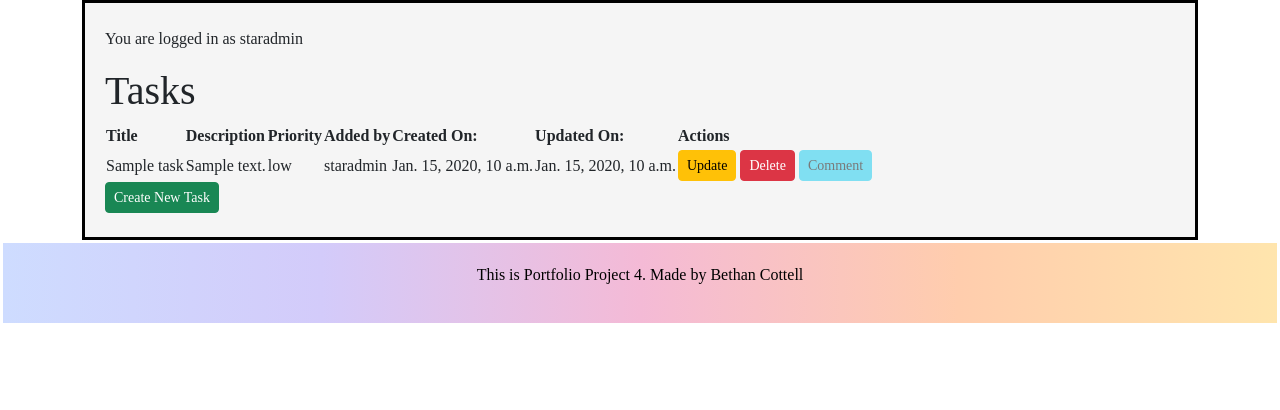
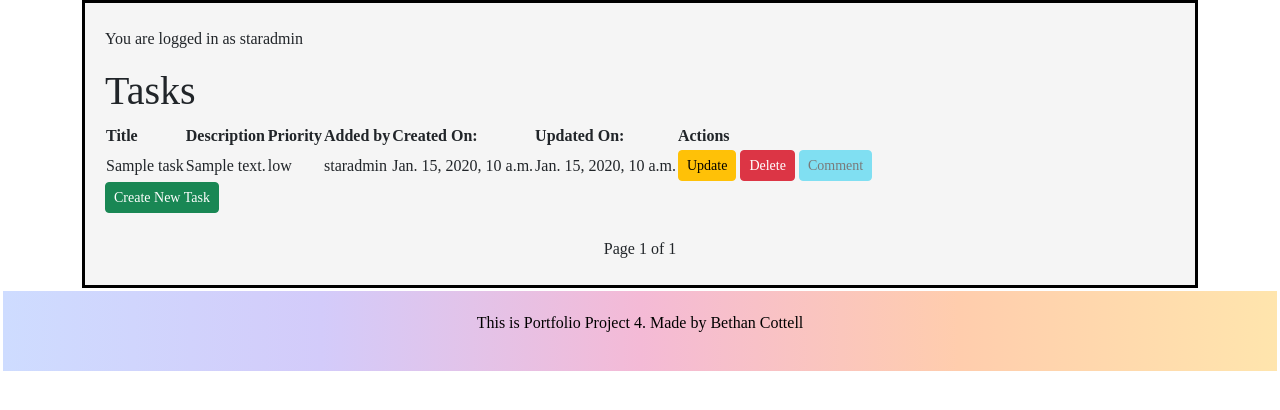
Before and after one commit to BeeBeeBethC/Starplanner-PP4, a Django app: page /read/ in a window 1280 px wide. Shown: the part 288-698 px from the top of the page. Run offline with Django 4.2, Linux system fonts and the light colour scheme; a user stored in the database is signed in; data comes from the database, SQL or seed files in the repository; tables that the repository leaves empty hold one stand-in row (values such as "Sample post"); some web fonts are replaced.

Commit message:
added pagination to read task view

```diff
--- a/starplanner/views.py
+++ b/starplanner/views.py
@@ -6,6 +6,7 @@ from django.template import loader
 from django.http import HttpResponse, HttpResponseRedirect
 from .models import Task
 from .forms import TaskForm, CommentForm
+from django.core.paginator import Paginator
 
 # home - starplanner home view!!
 
@@ -31,8 +32,11 @@ def create_task(request):
 
 @login_required
 def read_task(request):
-    tasks = Task.objects.all()
-    return render(request, 'read_task.html', {'tasks': tasks})
+    task_list = Task.objects.all()
+    paginator = Paginator(task_list, 2)
+    page_number = request.GET.get("page")
+    tasks = paginator.get_page(page_number)
+    return render(request, 'read_task.html', {"tasks": tasks})
 
 
 @login_required
--- a/templates/read_task.html
+++ b/templates/read_task.html
@@ -56,5 +56,22 @@
               </div>
             </div>
           </div>
+          <div class="pagination justify-content-center mt-4">
+            <span class="step-links">
+                {% if tasks.has_previous %}
+                    <a href="?page=1" class="btn btn-sm btn-outline-primary">&laquo; first</a>
+                    <a href="?page={{ tasks.previous_page_number }}" class="btn btn-sm btn-outline-primary">previous</a>
+                {% endif %}
+
+                <span class="current mx-2">
+                    Page {{ tasks.number }} of {{ tasks.paginator.num_pages }}
+                </span>
+
+                {% if tasks.has_next %}
+                    <a href="?page={{ tasks.next_page_number }}" class="btn btn-sm btn-outline-primary">next</a>
+                    <a href="?page={{ tasks.paginator.num_pages }}" class="btn btn-sm btn-outline-primary">last &raquo;</a>
+                {% endif %}
+            </span>
+        </div>
     </div>
 {% endblock %}
```
